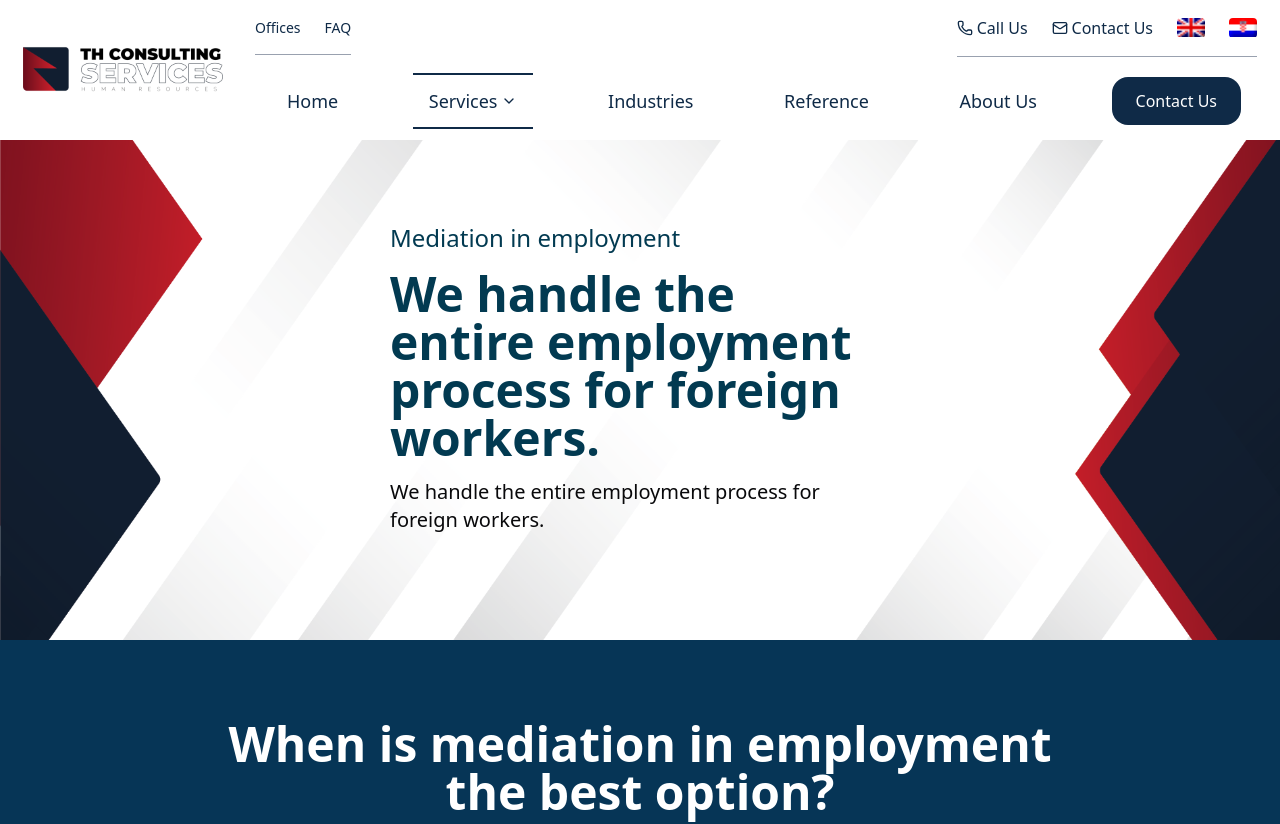
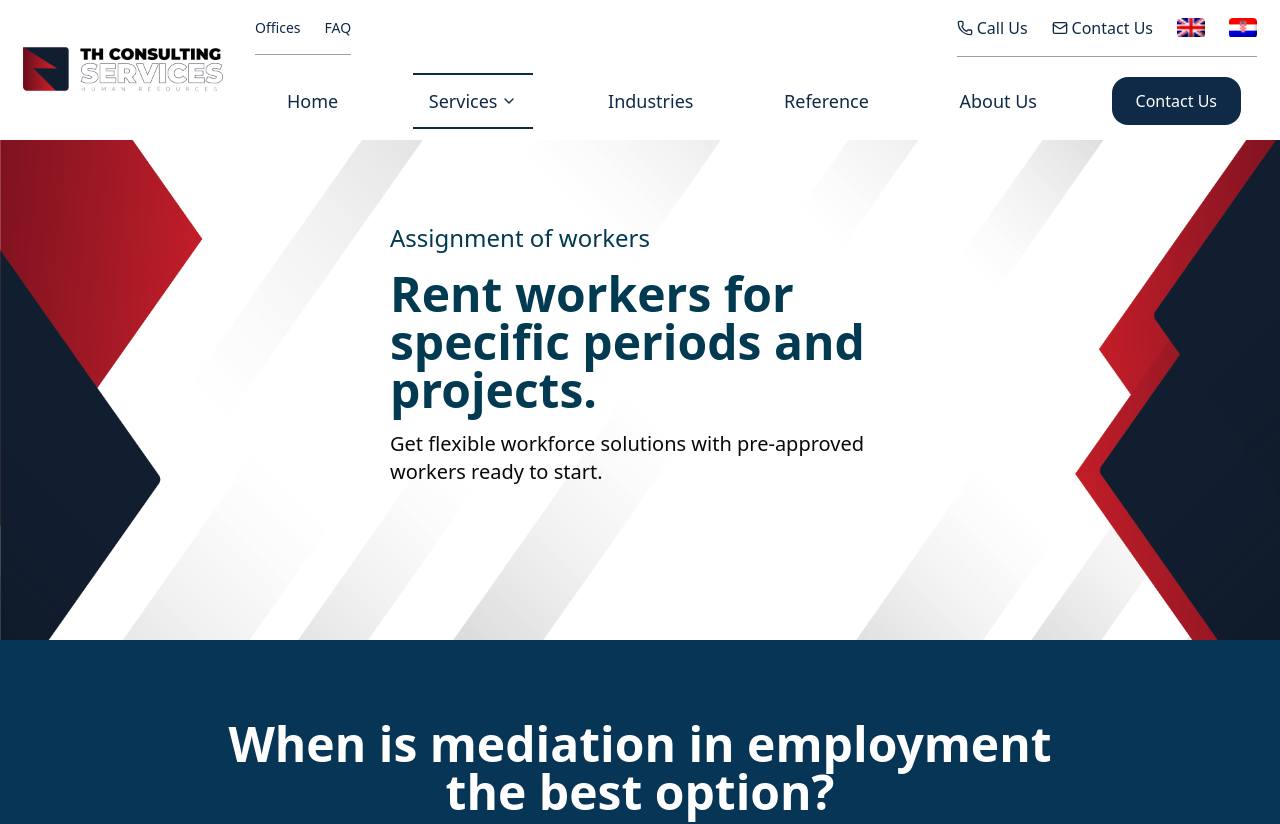
Before and after one commit to mdalaminfaraji/thconsulting-fe, a Next.js app: page /en/services/assignment-of-workers in a window 1280 px wide. Shown: the top 824 px of the page. Built offline with nearby package versions, Linux system fonts and the light colour scheme.

Commit message:
updated dropdown and srvice pages

```diff
--- a/src/app/(main-layout)/services/[id]/page.tsx
+++ b/src/app/(english-layout)/en/services/[slug]/page.tsx
@@ -1,42 +1,68 @@
-import ContactSection from "@/components/home/ContactSection";
+import ContactSection from "@/components/home-english/ContactSection";
+import { notFound } from "next/navigation";
 import React from "react";
 import { MdKeyboardArrowRight } from "react-icons/md";
 
 const servicesData = [
   {
     id: 1,
-    title: "Posredovanje pri zapošljavanju",
+    slug: "mediation-in-employment",
+    title: "Mediation in employment",
+    subtitle: "We handle the entire employment process for foreign workers.",
+    description:
+      "Trust us with the task of searching, selecting, and recruiting motivated and quality staff according to your needs and wishes.",
     features: [
-      "Vodimo cjelokupni proces zapošljavanja stranih radnika",
-      "Proces dovođenja radnika i popratne administracije vodi agencija",
-      "Daje širok raspon kandidata za velik broj djelatnosti i industrija",
-      "Omogućuje zapošljavanje kvalificiranog i motiviranog kadra",
+      "We handle the entire employment process for foreign workers",
+      "The process of bringing in workers and subsequent administration is handled by the agency",
+      "We provide a wide range of candidates for a large number of industries and industries",
+      "Enables employment of qualified and motivated staff",
     ],
   },
   {
     id: 2,
-    title: "Ustupanje radnika",
+    slug: "assignment-of-workers",
+    title: "Assignment of workers",
+    subtitle: "Rent workers for specific periods and projects.",
+    description:
+      "Get flexible workforce solutions with pre-approved workers ready to start.",
     features: [
-      "Unajmite stranog radnika za određeno razdoblje",
-      "Pruža fleksibilnost i brzinu jer radnici već posjeduju dozvole za boravak i rad",
-      "Omogućuje jednostavan proces zaposlenja bez komplicirane administracije",
-      "Daje širok raspon kandidata za velik broj djelatnosti i industrija",
+      "Rent a foreign worker for a specific period",
+      "Provides flexibility and speed since workers already have residence and work permits",
+      "Enables a simple employment process without complex administration",
+      "Provides a wide range of candidates for a large number of industries and industries",
     ],
   },
   {
     id: 3,
-    title: "Administracija zapošljavanja",
+    slug: "employment-administration",
+    title: "Employment Administration",
+    subtitle: "Complete documentation handling for foreign workers.",
+    description:
+      "Let us handle all the paperwork while you focus on your business operations.",
     features: [
-      "Ako ste već sami odabrali idealan kadar, pružamo vam potporu u administraciji zapošljavanja",
-      "Proces administracije zapošljavanja vodi agencija",
-      "Olakšava zapošljavanje stranih radnika",
-      "Iskusni stručnjaci pružaju podršku u cjelokupnom procesu",
+      "If you have already selected the ideal candidate, we provide support in employment administration",
+      "The employment process is handled by the agency",
+      "Facilitates employment of foreign workers",
+      "Experienced professionals provide support in the entire process",
     ],
   },
 ];
-export default function ServicesIdPage() {
+interface Props {
+  params: {
+    slug: string;
+  };
+}
+
+export default function ServiceDetailsPageEnglish({ params }: Props) {
+  console.log(params.slug);
+  const service = servicesData.find((s) => s.slug === params.slug);
+  console.log(service);
+  if (!service) {
+    notFound();
+  }
+
   return (
-    <div className=" min-h-screen pt-5">
+    <div className="min-h-screen pt-5">
       <div
         style={{
           backgroundImage: "url('/images/contact-bg.png')",
@@ -47,23 +73,17 @@ export default function ServicesIdPage() {
         className="h-[500px] w-full flex items-center justify-center"
       >
         <div className="text-start max-w-[500px] h-[400px] mt-8">
-          <p className="text-2xl  text-[#023a51] my-4">
-            Posredovanje pri zapošljavanju
+          <p className="text-2xl text-[#023a51] my-4">{service.title}</p>
+          <p className="text-5xl text-[#023a51] font-bold my-4">
+            {service.subtitle}
           </p>
-          <p className="text-5xl  text-[#023a51] font-bold my-4">
-            Vodimo cjelokupni proces zapošljavanja stranih radnika.
-          </p>
-          <p className="text-xl  text-foreground-muted">
-            Povjerite nam zadatak potrage, selekcije i novačenja motiviranog i
-            kvalitetnog kadra prema vašim potrebama i željama.
-          </p>
+          <p className="text-xl text-foreground-muted">{service.description}</p>
         </div>
       </div>
-      {/* We find the ideal staff for your business. */}
       <section className="mb-12 py-20 px-4 md:px-8 lg:px-12 bg-[#063556]">
         <div className="max-w-[900px] mx-auto">
           <h2 className="text-4xl md:text-5xl font-bold text-white text-center mb-16">
-            Kad je posredovanje pri zapošljavanju najbolja opcija?
+            When is mediation in employment the best option?
           </h2>
 
           <div className="grid grid-cols-1 md:grid-cols-2 gap-12">
@@ -75,13 +95,11 @@ export default function ServicesIdPage() {
                 </div>
                 <div>
                   <h3 className="text-2xl font-semibold text-white">
-                    Agencija za vas vodi cjelokupni proces zapošljavanja stranih
-                    radnika
+                    Agency for you handles the entire employment process for
+                    foreign workers
                   </h3>
                   <p className="text-[#e9ecf1] text-lg">
-                    Povjerite nam zadatak potrage, selekcije i novačenja
-                    motiviranog i kvalitetnog kadra prema vašim potrebama i
-                    željama.
+                    We handle the entire employment process for foreign workers.
                   </p>
                 </div>
               </div>
@@ -95,13 +113,12 @@ export default function ServicesIdPage() {
                 </div>
                 <div>
                   <h3 className="text-2xl font-semibold text-white">
-                    Proces dovođenja radnika i popratne administracije vodi
-                    agencija
+                    Agency handles the entire process of bringing in workers and
+                    subsequent administration
                   </h3>
                   <p className="text-[#e9ecf1] text-lg">
-                    Rješavamo cjelokupnu administraciju i logistiku
-                    zapošljavanja stranog radnika – od selekcije preko dozvola
-                    za rad do transporta.
+                    We handle the entire process of bringing in workers and
+                    subsequent administration.
                   </p>
                 </div>
               </div>
@@ -115,13 +132,12 @@ export default function ServicesIdPage() {
                 </div>
                 <div>
                   <p className="text-2xl font-semibold text-white">
-                    Dobivate širok raspon kandidata za velik broj djelatnosti i
+                    We provide a wide range of candidates for a large number of
+                    industries and industries
                   </p>
                   <p className="text-[#e9ecf1] text-lg">
-                    Detaljan proces selekcije u suradnji s našim lokalnim
-                    partnerima osigurava pronalazak radnika koji odgovaraju
-                    vašim potrebama i posjeduju potrebne kvalifikacije i
-                    vještine.
+                    We provide a wide range of candidates for a large number of
+                    industries and industries.
                   </p>
                 </div>
               </div>
@@ -135,11 +151,11 @@ export default function ServicesIdPage() {
                 </div>
                 <div>
                   <p className="text-2xl font-semibold text-white">
-                    Omogućuje zapošljavanje kvalificiranog i motiviranog kadra
+                    Enables employment of qualified and motivated staff
                   </p>
                   <p className="text-[#e9ecf1] text-lg">
-                    Pouzdano, brzo i odgovorno pronalazimo kadar koji je odgovor
-                    na vaše izazove.
+                    We handle the entire process of bringing in workers and
+                    subsequent administration.
                   </p>
                 </div>
               </div>
@@ -151,10 +167,10 @@ export default function ServicesIdPage() {
         <div className="max-w-7xl mx-auto">
           <div className="text-center mb-16">
             <h2 className="text-4xl max-w-[600px] mx-auto md:text-5xl font-bold text-[#023a51] mb-4">
-              Odaberite uslugu po mjeri vašeg poslovanja.
+              Choose a service based on your business needs.
             </h2>
             <p className="text-xl text-[#59667d]">
-              Upoznajte prednosti naših usluga.
+              Learn about the benefits of our services.
             </p>
           </div>
 
@@ -187,52 +203,52 @@ export default function ServicesIdPage() {
         <ContactSection />
       </section>
 
-      {/* Odaberite uslugu po mjeri vašeg poslovanja. */}
+      {/* Choose a service based on your business needs. */}
       <section className="my-12 px-4 md:px-8 lg:px-12">
         <div className="max-w-7xl mx-auto">
           <div className="flex items-center justify-between mb-16">
             <h2 className="text-4xl md:text-5xl font-bold text-[#023a51]">
-              Istražite naše usluge.
+              Explore our services.
             </h2>
             <button className="px-6 py-3 border border-[#023a51] text-[#023a51] rounded-xl hover:bg-[#023a51] hover:text-white transition-colors">
-              Pogledajte više
+              View more
             </button>
           </div>
 
           <div className="grid grid-cols-1 md:grid-cols-2 gap-8">
-            {/* Ustupanje radnika */}
+            {/* Subletting */}
             <div className="bg-white p-8 rounded-xl shadow-sm space-y-6">
               <div className="flex items-center justify-between">
                 <h3 className="text-2xl font-semibold text-[#023a51]">
-                  Ustupanje radnika
+                  Subletting
                 </h3>
                 <button className="p-3 rounded-full border border-[#023a51] text-[#023a51] hover:bg-[#023a51] hover:text-white transition-colors">
                   <MdKeyboardArrowRight className="w-6 h-6" />
                 </button>
               </div>
               <p className="text-[#59667d] text-lg">
-                Unajmite radnika na određeno razdoblje i za pojedine projekte.
+                Rent a worker for a specific period and for individual projects.
               </p>
               <button className="text-[#023a51] font-medium hover:text-red-600 transition-colors">
-                Saznajte više
+                Learn more
               </button>
             </div>
 
-            {/* Administracija zapošljavanja */}
+            {/* Administrating employment */}
             <div className="bg-white p-8 rounded-xl shadow-sm space-y-6">
               <div className="flex items-center justify-between">
                 <h3 className="text-2xl font-semibold text-[#023a51]">
-                  Administracija zapošljavanja
+                  Administrating employment
                 </h3>
                 <button className="p-3 rounded-full border border-[#023a51] text-[#023a51] hover:bg-[#023a51] hover:text-white transition-colors">
                   <MdKeyboardArrowRight className="w-6 h-6" />
                 </button>
               </div>
               <p className="text-[#59667d] text-lg">
-                Ishodimo potpunu dokumentaciju za strane radnike.
+                We provide complete documentation for foreign workers.
               </p>
               <button className="text-[#023a51] font-medium hover:text-red-600 transition-colors">
-                Saznajte više
+                Learn more
               </button>
             </div>
           </div>
--- a/src/app/(english-layout)/en/services/[service]/page.tsx
+++ b/src/app/(main-layout)/services/[slug]/page.tsx
@@ -1,39 +1,48 @@
-import ContactSection from "@/components/home-english/ContactSection";
+import ContactSection from "@/components/home/ContactSection";
 import React from "react";
 import { MdKeyboardArrowRight } from "react-icons/md";
+
 const servicesData = [
   {
     id: 1,
-    title: "Mediation in employment",
+    title: "Posredovanje pri zapošljavanju",
     features: [
-      "We handle the entire employment process for foreign workers",
-      "The process of bringing in workers and subsequent administration is handled by the agency",
-      "We provide a wide range of candidates for a large number of industries and industries",
-      "Enables employment of qualified and motivated staff",
+      "Vodimo cjelokupni proces zapošljavanja stranih radnika",
+      "Proces dovođenja radnika i popratne administracije vodi agencija",
+      "Daje širok raspon kandidata za velik broj djelatnosti i industrija",
+      "Omogućuje zapošljavanje kvalificiranog i motiviranog kadra",
     ],
   },
   {
     id: 2,
-    title: "Subletting",
+    title: "Ustupanje radnika",
     features: [
-      "Rent a foreign worker for a specific period",
-      "Provides flexibility and speed since workers already have residence and work permits",
-      "Enables a simple employment process without complex administration",
-      "Provides a wide range of candidates for a large number of industries and industries",
+      "Unajmite stranog radnika za određeno razdoblje",
+      "Pruža fleksibilnost i brzinu jer radnici već posjeduju dozvole za boravak i rad",
+      "Omogućuje jednostavan proces zaposlenja bez komplicirane administracije",
+      "Daje širok raspon kandidata za velik broj djelatnosti i industrija",
     ],
   },
   {
     id: 3,
-    title: "Administrating employment",
+    title: "Administracija zapošljavanja",
     features: [
-      "If you have already selected the ideal candidate, we provide support in employment administration",
-      "The employment process is handled by the agency",
-      "Facilitates employment of foreign workers",
-      "Experienced professionals provide support in the entire process",
+      "Ako ste već sami odabrali idealan kadar, pružamo vam potporu u administraciji zapošljavanja",
+      "Proces administracije zapošljavanja vodi agencija",
+      "Olakšava zapošljavanje stranih radnika",
+      "Iskusni stručnjaci pružaju podršku u cjelokupnom procesu",
     ],
   },
 ];
-export default function ServiceDetailsPageEnglish() {
+
+interface Props {
+  params: {
+    slug: string;
+  };
+}
+
+export default function ServicesIdPage({ params }: Props) {
+  console.log(params.slug);
   return (
     <div className=" min-h-screen pt-5">
       <div
@@ -47,20 +56,22 @@ export default function ServiceDetailsPageEnglish() {
       >
         <div className="text-start max-w-[500px] h-[400px] mt-8">
           <p className="text-2xl  text-[#023a51] my-4">
-            Mediation in employment
+            Posredovanje pri zapošljavanju
           </p>
           <p className="text-5xl  text-[#023a51] font-bold my-4">
-            We handle the entire employment process for foreign workers.
+            Vodimo cjelokupni proces zapošljavanja stranih radnika.
           </p>
           <p className="text-xl  text-foreground-muted">
-            We handle the entire employment process for foreign workers.
+            Povjerite nam zadatak potrage, selekcije i novačenja motiviranog i
+            kvalitetnog kadra prema vašim potrebama i željama.
           </p>
         </div>
       </div>
+      {/* We find the ideal staff for your business. */}
       <section className="mb-12 py-20 px-4 md:px-8 lg:px-12 bg-[#063556]">
         <div className="max-w-[900px] mx-auto">
           <h2 className="text-4xl md:text-5xl font-bold text-white text-center mb-16">
-            When is mediation in employment the best option?
+            Kad je posredovanje pri zapošljavanju najbolja opcija?
           </h2>
 
           <div className="grid grid-cols-1 md:grid-cols-2 gap-12">
@@ -72,11 +83,13 @@ export default function ServiceDetailsPageEnglish() {
                 </div>
                 <div>
                   <h3 className="text-2xl font-semibold text-white">
-                    Agency for you handles the entire employment process for
-                    foreign workers
+                    Agencija za vas vodi cjelokupni proces zapošljavanja stranih
+                    radnika
                   </h3>
                   <p className="text-[#e9ecf1] text-lg">
-                    We handle the entire employment process for foreign workers.
+                    Povjerite nam zadatak potrage, selekcije i novačenja
+                    motiviranog i kvalitetnog kadra prema vašim potrebama i
+                    željama.
                   </p>
                 </div>
               </div>
@@ -90,12 +103,13 @@ export default function ServiceDetailsPageEnglish() {
                 </div>
                 <div>
                   <h3 className="text-2xl font-semibold text-white">
-                    Agency handles the entire process of bringing in workers and
-                    subsequent administration
+                    Proces dovođenja radnika i popratne administracije vodi
+                    agencija
                   </h3>
                   <p className="text-[#e9ecf1] text-lg">
-                    We handle the entire process of bringing in workers and
-                    subsequent administration.
+                    Rješavamo cjelokupnu administraciju i logistiku
+                    zapošljavanja stranog radnika – od selekcije preko dozvola
+                    za rad do transporta.
                   </p>
                 </div>
               </div>
@@ -109,12 +123,13 @@ export default function ServiceDetailsPageEnglish() {
                 </div>
                 <div>
                   <p className="text-2xl font-semibold text-white">
-                    We provide a wide range of candidates for a large number of
-                    industries and industries
+                    Dobivate širok raspon kandidata za velik broj djelatnosti i
                   </p>
                   <p className="text-[#e9ecf1] text-lg">
-                    We provide a wide range of candidates for a large number of
-                    industries and industries.
+                    Detaljan proces selekcije u suradnji s našim lokalnim
+                    partnerima osigurava pronalazak radnika koji odgovaraju
+                    vašim potrebama i posjeduju potrebne kvalifikacije i
+                    vještine.
                   </p>
                 </div>
               </div>
@@ -128,11 +143,11 @@ export default function ServiceDetailsPageEnglish() {
                 </div>
                 <div>
                   <p className="text-2xl font-semibold text-white">
-                    Enables employment of qualified and motivated staff
+                    Omogućuje zapošljavanje kvalificiranog i motiviranog kadra
                   </p>
                   <p className="text-[#e9ecf1] text-lg">
-                    We handle the entire process of bringing in workers and
-                    subsequent administration.
+                    Pouzdano, brzo i odgovorno pronalazimo kadar koji je odgovor
+                    na vaše izazove.
                   </p>
                 </div>
               </div>
@@ -144,10 +159,10 @@ export default function ServiceDetailsPageEnglish() {
         <div className="max-w-7xl mx-auto">
           <div className="text-center mb-16">
             <h2 className="text-4xl max-w-[600px] mx-auto md:text-5xl font-bold text-[#023a51] mb-4">
-              Choose a service based on your business needs.
+              Odaberite uslugu po mjeri vašeg poslovanja.
             </h2>
             <p className="text-xl text-[#59667d]">
-              Learn about the benefits of our services.
+              Upoznajte prednosti naših usluga.
             </p>
           </div>
 
@@ -180,52 +195,52 @@ export default function ServiceDetailsPageEnglish() {
         <ContactSection />
       </section>
 
-      {/* Choose a service based on your business needs. */}
+      {/* Odaberite uslugu po mjeri vašeg poslovanja. */}
       <section className="my-12 px-4 md:px-8 lg:px-12">
         <div className="max-w-7xl mx-auto">
           <div className="flex items-center justify-between mb-16">
             <h2 className="text-4xl md:text-5xl font-bold text-[#023a51]">
-              Explore our services.
+              Istražite naše usluge.
             </h2>
             <button className="px-6 py-3 border border-[#023a51] text-[#023a51] rounded-xl hover:bg-[#023a51] hover:text-white transition-colors">
-              View more
+              Pogledajte više
             </button>
           </div>
 
           <div className="grid grid-cols-1 md:grid-cols-2 gap-8">
-            {/* Subletting */}
+            {/* Ustupanje radnika */}
             <div className="bg-white p-8 rounded-xl shadow-sm space-y-6">
               <div className="flex items-center justify-between">
                 <h3 className="text-2xl font-semibold text-[#023a51]">
-                  Subletting
+                  Ustupanje radnika
                 </h3>
                 <button className="p-3 rounded-full border border-[#023a51] text-[#023a51] hover:bg-[#023a51] hover:text-white transition-colors">
                   <MdKeyboardArrowRight className="w-6 h-6" />
                 </button>
               </div>
               <p className="text-[#59667d] text-lg">
-                Rent a worker for a specific period and for individual projects.
+                Unajmite radnika na određeno razdoblje i za pojedine projekte.
               </p>
               <button className="text-[#023a51] font-medium hover:text-red-600 transition-colors">
-                Learn more
+                Saznajte više
               </button>
             </div>
 
-            {/* Administrating employment */}
+            {/* Administracija zapošljavanja */}
             <div className="bg-white p-8 rounded-xl shadow-sm space-y-6">
               <div className="flex items-center justify-between">
                 <h3 className="text-2xl font-semibold text-[#023a51]">
-                  Administrating employment
+                  Administracija zapošljavanja
                 </h3>
                 <button className="p-3 rounded-full border border-[#023a51] text-[#023a51] hover:bg-[#023a51] hover:text-white transition-colors">
                   <MdKeyboardArrowRight className="w-6 h-6" />
                 </button>
               </div>
               <p className="text-[#59667d] text-lg">
-                We provide complete documentation for foreign workers.
+                Ishodimo potpunu dokumentaciju za strane radnike.
               </p>
               <button className="text-[#023a51] font-medium hover:text-red-600 transition-colors">
-                Learn more
+                Saznajte više
               </button>
             </div>
           </div>
```
Also changed, not shown: src/components/common/Navbar.tsx (+43 -29 lines).
